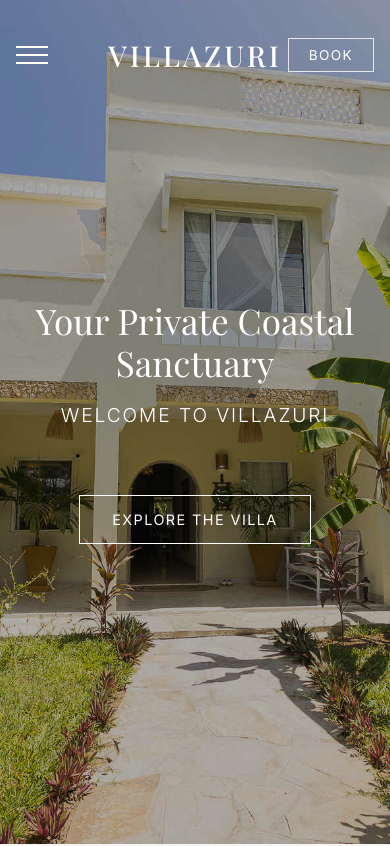
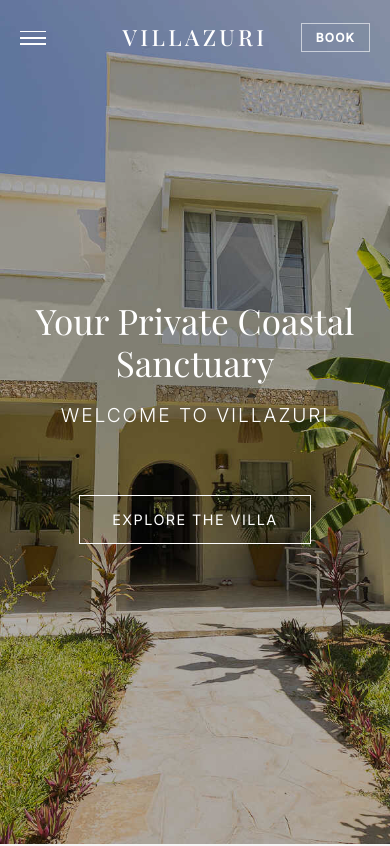
Before and after one commit to Charles-Mwai/Villazuriv1, a React (Vite) app: page / in a window 390 px wide. Shown: the top 846 px of the page. Built offline with nearby package versions, Linux system fonts and the light colour scheme; no server answers; a web font is replaced by a local one.

Commit message:
feat: Add mobile-first styling for the Navbar component, including responsive layouts and interactive elements.

```diff
--- a/src/components/Navbar.css
+++ b/src/components/Navbar.css
@@ -1,93 +1,90 @@
+/* Navbar.css - Mobile First Design */
+
 .navbar {
     position: fixed;
     top: 0;
     left: 0;
     width: 100%;
     z-index: 1000;
-    transition: all var(--transition-fast);
-    padding: var(--spacing-lg) 0;
+    transition: all 0.4s cubic-bezier(0.165, 0.84, 0.44, 1);
+    padding: 20px 0;
     color: #fff;
 }
 
+/* Scrolled State */
 .navbar.scrolled {
     background-color: var(--color-primary);
-    padding: var(--spacing-sm) 0;
-    box-shadow: 0 4px 20px rgba(0, 0, 0, 0.1);
+    padding: 12px 0;
+    box-shadow: 0 4px 20px rgba(0, 0, 0, 0.15);
 }
 
 .navbar-container {
     display: grid;
     grid-template-columns: 1fr auto 1fr;
     align-items: center;
+    padding: 0 20px;
 }
 
 .logo {
     font-family: var(--font-heading);
-    font-size: 1.8rem;
+    font-size: 1.4rem;
+    /* Smaller on mobile */
     font-weight: 500;
-    letter-spacing: 0.1em;
+    letter-spacing: 0.15em;
     text-transform: uppercase;
     z-index: 1001;
     position: relative;
     text-align: center;
+    color: #fff;
+    text-decoration: none;
 }
 
 .book-button {
     justify-self: end;
     font-family: var(--font-body);
-    font-size: 0.85rem;
+    font-size: 0.75rem;
+    /* Compact for mobile */
+    font-weight: 600;
     text-transform: uppercase;
     letter-spacing: 0.1em;
     color: #fff;
     background-color: transparent;
     cursor: pointer;
-    border: 1px solid rgba(255, 255, 255, 0.8);
-    padding: 8px 20px;
-    transition: all var(--transition-fast);
+    border: 1px solid rgba(255, 255, 255, 0.6);
+    padding: 6px 14px;
+    transition: all 0.3s ease;
     z-index: 1001;
 }
 
 .book-button:hover {
     background-color: #fff;
     color: var(--color-primary);
+    border-color: #fff;
 }
 
-/* Update Menu Trigger alignment */
+/* Custom Hamburger Menu Trigger */
 .custom-hamburger {
     justify-self: start;
-}
-
-/* Custom Hamburger */
-.custom-hamburger {
     display: flex;
     flex-direction: column;
     justify-content: space-between;
-    width: 32px;
-    height: 18px;
-    /* Height determines spacing between lines */
+    width: 26px;
+    /* Slightly more compact */
+    height: 14px;
     cursor: pointer;
     z-index: 1001;
-    transition: opacity var(--transition-fast);
-}
-
-.custom-hamburger:hover {
-    opacity: 0.8;
+    transition: transform 0.3s ease;
 }
 
 .custom-hamburger span {
     display: block;
     width: 100%;
-    height: 2px;
-    /* Thin lines */
+    height: 1.5px;
     background-color: #fff;
     transition: transform 0.3s ease, opacity 0.3s ease;
 }
 
-/* Optional: Animate hamburger to X when open if desired, but overlay has its own close X */
-/* keeping it simple as per screenshot which is the closed state */
-
-
-/* Full Screen Overlay */
+/* Full Screen Overlay Menu */
 .menu-overlay {
     position: fixed;
     top: 0;
@@ -102,7 +99,8 @@
     align-items: center;
     opacity: 0;
     visibility: hidden;
-    transition: opacity 0.5s ease, visibility 0.5s ease;
+    transition: opacity 0.5s cubic-bezier(0.19, 1, 0.22, 1), visibility 0.5s;
+    padding: 40px;
 }
 
 .menu-overlay.active {
@@ -112,11 +110,16 @@
 
 .overlay-close {
     position: absolute;
-    top: var(--spacing-lg);
-    right: var(--spacing-lg);
+    top: 30px;
+    right: 20px;
     cursor: pointer;
-    padding: var(--spacing-sm);
-    transition: transform 0.3s ease;
+    width: 44px;
+    /* Larger touch target for mobile */
+    height: 44px;
+    display: flex;
+    align-items: center;
+    justify-content: center;
+    transition: transform 0.4s ease;
 }
 
 .overlay-close:hover {
@@ -126,13 +129,14 @@
 .overlay-links {
     list-style: none;
     text-align: center;
+    width: 100%;
 }
 
 .overlay-links li {
-    margin: var(--spacing-md) 0;
+    margin: 25px 0;
     opacity: 0;
-    transform: translateY(20px);
-    transition: opacity 0.5s ease, transform 0.5s ease;
+    transform: translateY(30px);
+    transition: opacity 0.6s ease, transform 0.6s ease;
 }
 
 .menu-overlay.active .overlay-links li {
@@ -140,29 +144,31 @@
     transform: translateY(0);
 }
 
-/* Stagger animation delays for links */
-.menu-overlay.active .overlay-links li:nth-child(1) {
+/* Link Stagger Delay */
+.overlay-links li:nth-child(1) {
     transition-delay: 0.1s;
 }
 
-.menu-overlay.active .overlay-links li:nth-child(2) {
+.overlay-links li:nth-child(2) {
     transition-delay: 0.2s;
 }
 
-.menu-overlay.active .overlay-links li:nth-child(3) {
+.overlay-links li:nth-child(3) {
     transition-delay: 0.3s;
 }
 
-.menu-overlay.active .overlay-links li:nth-child(4) {
+.overlay-links li:nth-child(4) {
     transition-delay: 0.4s;
 }
 
 .overlay-links a {
     font-family: var(--font-heading);
-    font-size: 3rem;
+    font-size: 2.2rem;
+    /* Balanced for mobile */
     color: #fff;
     text-decoration: none;
     position: relative;
+    letter-spacing: 0.05em;
     transition: color 0.3s ease;
 }
 
@@ -170,32 +176,53 @@
     color: var(--color-accent);
 }
 
-.overlay-links a::after {
-    content: '';
-    position: absolute;
-    width: 0;
-    height: 2px;
-    bottom: -5px;
-    left: 50%;
-    background-color: var(--color-accent);
-    transition: width 0.3s ease, left 0.3s ease;
-}
+/* Desktop Overrides */
+@media (min-width: 992px) {
+    .navbar {
+        padding: 40px 0;
+    }
 
-.overlay-links a:hover::after {
-    width: 100%;
-    left: 0;
-}
+    .navbar.scrolled {
+        padding: 15px 0;
+    }
 
-/* Desktop Logic */
-@media (min-width: 768px) {
-    .menu-text {
-        display: block;
+    .logo {
+        font-size: 2rem;
+    }
+
+    .book-button {
+        font-size: 0.85rem;
+        padding: 10px 24px;
+        letter-spacing: 0.15em;
+    }
+
+    .custom-hamburger {
+        width: 32px;
+        height: 18px;
+    }
+
+    .overlay-links a {
+        font-size: 4rem;
+        /* Bold, luxury look on desktop */
+    }
+
+    .overlay-links li {
+        margin: 35px 0;
     }
 
     .overlay-close {
-        top: 40px;
-        /* Adjust based on navbar height */
-        right: max(var(--spacing-md), 50% - 600px + var(--spacing-md));
-        /* Align with container */
+        top: 50px;
+        right: 50px;
     }
 }
+
+/* Small Device Adjustments */
+@media (max-width: 360px) {
+    .logo {
+        font-size: 1.2rem;
+    }
+
+    .overlay-links a {
+        font-size: 1.8rem;
+    }
+}
```
